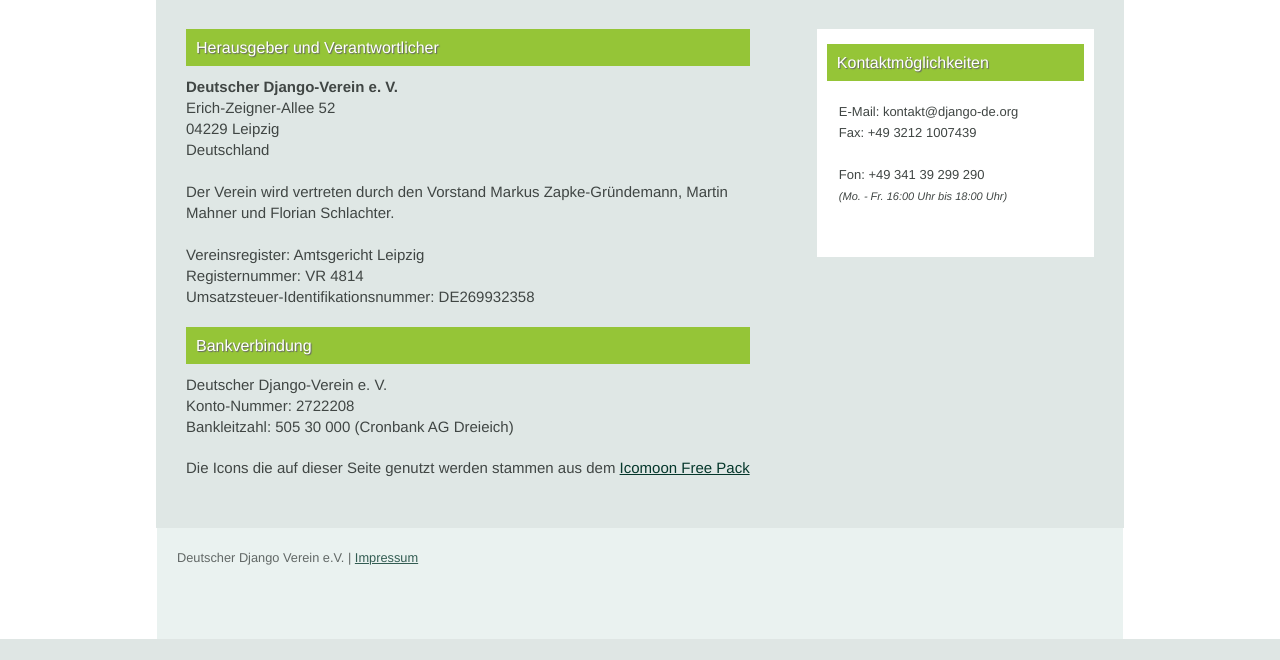
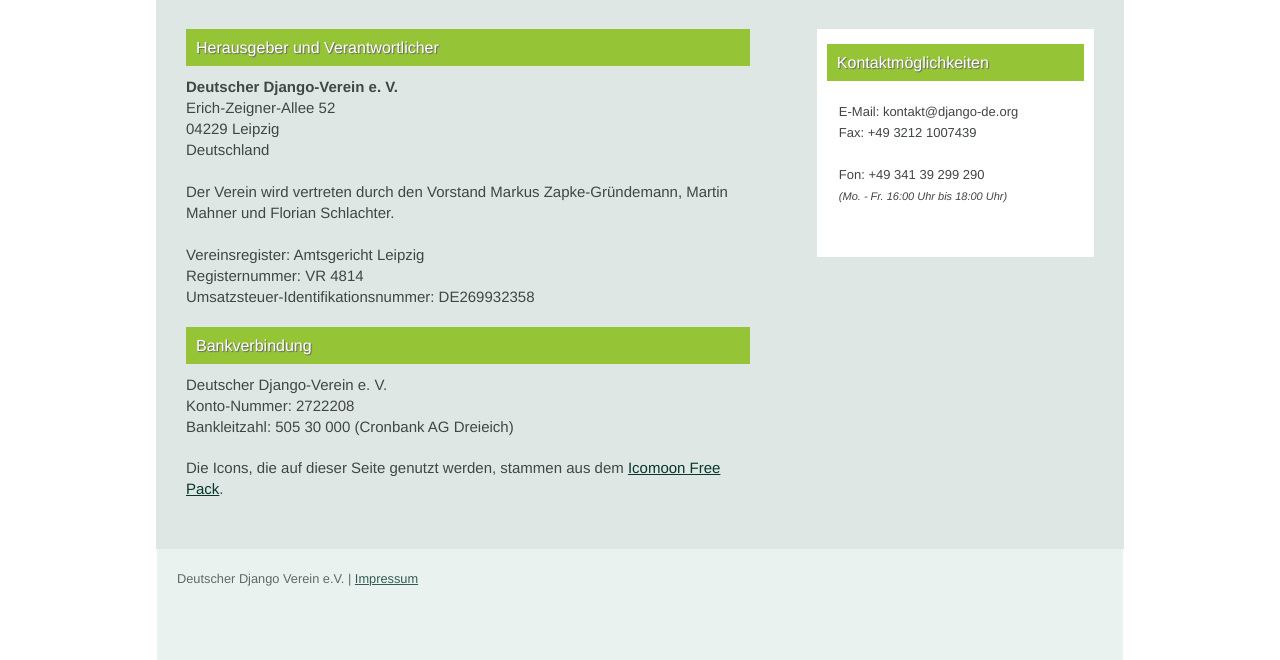
Before and after one commit to django-de/django-de-v3, a Django app: page /impressum/ in a window 1280 px wide. Shown: the part 276-936 px from the top of the page. Before the commit the page ends 915 px from the top, so only its background shows below. Run offline with Django 3.2, Linux system fonts and the light colour scheme; parts of the project's set-up code (start-up, migrations or seed data) failed here and were passed over.

Commit message:
Fix typo in imprint

```diff
--- a/django_de/templates/imprint.html
+++ b/django_de/templates/imprint.html
@@ -28,8 +28,8 @@
         Bankleitzahl: 505 30 000  (Cronbank AG Dreieich)<br />
     </p>
 
-    <p>Die Icons die auf dieser Seite genutzt werden
-        stammen aus dem <a href="http://icomoon.io/#icons">Icomoon Free Pack</a></p>
+    <p>Die Icons, die auf dieser Seite genutzt werden,
+        stammen aus dem <a href="http://icomoon.io/#icons">Icomoon Free Pack</a>.</p>
 {% endblock %}
 
 {% block aside %}
```
